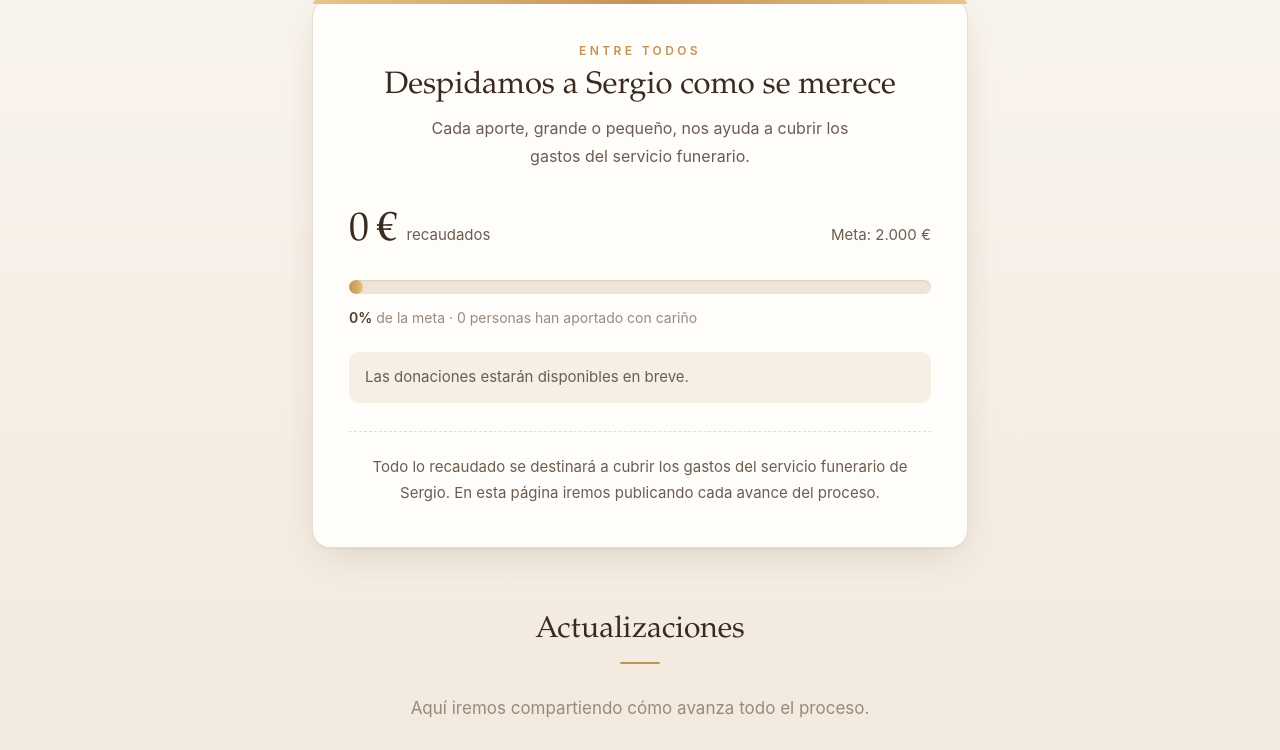
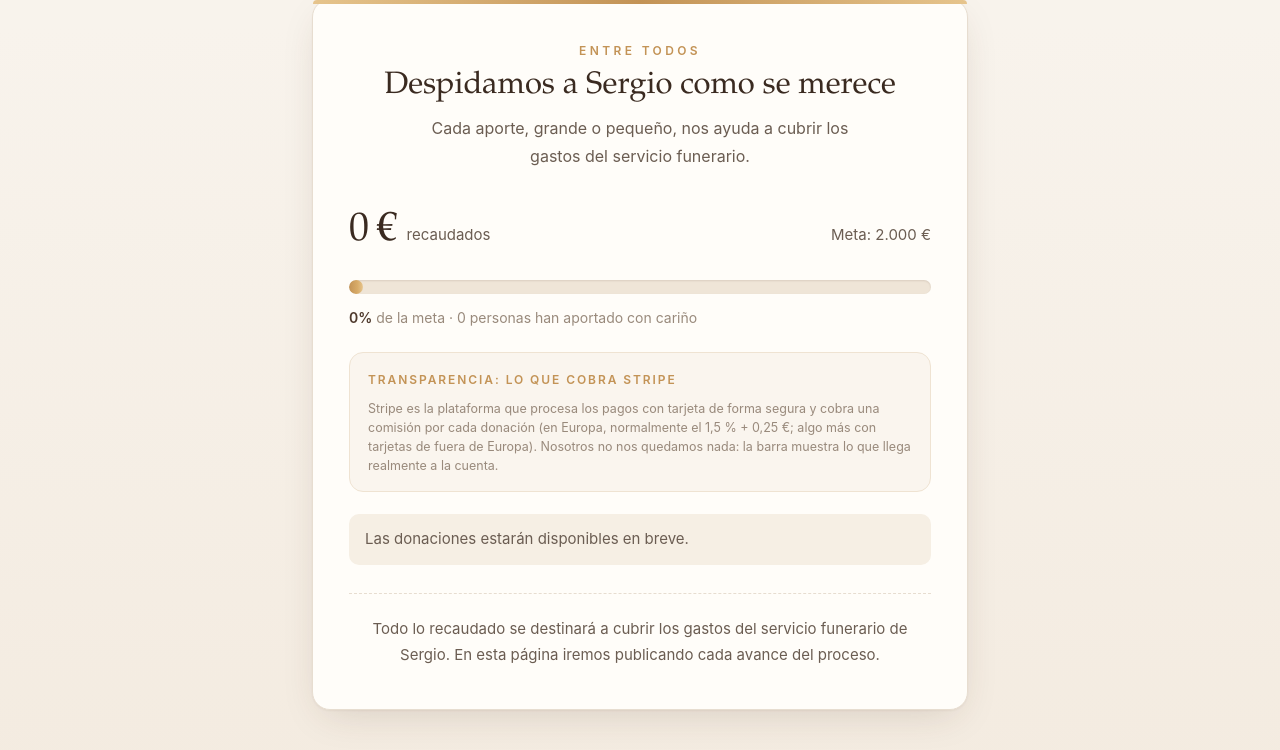
Before and after one commit to ebravounda/serg, a PHP site: page / in a window 1280 px wide. Shown: the part 873-1623 px from the top of the page. Run offline with PHP 8.4, Linux system fonts and the light colour scheme.

Commit message:
El donante elige si se muestra su nombre y la web muestra la comisión de Stripe
- Pregunta obligatoria «¿Quieres que tu nombre aparezca en la web?» con dos
  opciones y ninguna marcada de antemano (consentimiento explícito), con
  vista previa de cómo aparecerá; validada también en el servidor.
- Bloque público de transparencia: donado, comisión de Stripe (en euros y
  porcentaje real) y lo que llega a la cuenta, actualizado en vivo.
- Avisos del navegador en español.

Co-Authored-By: Claude Opus 5.5 <noreply@anthropic.com>
Claude-Session: https://claude.ai/code/session_01Hn8VSiD7KzPFHE9hdtjXn4

```diff
--- a/assets/css/memorial.css
+++ b/assets/css/memorial.css
@@ -156,6 +156,19 @@ svg { display: inline-block; }
   100% { transform: none; }
 }
 
+/* Transparencia: comisión de Stripe */
+.fees { margin: 22px 0 0; padding: 16px 18px; border-radius: 14px; background: #faf5ee; border: 1px solid #efe3d2; text-align: left; }
+.fees-title { margin: 0 0 10px; font-size: 12px; letter-spacing: .16em; text-transform: uppercase; color: var(--gold); font-weight: 600; }
+.fees-grid { display: grid; grid-template-columns: 1fr 1fr 1fr; gap: 8px; }
+.fees-grid.is-empty { display: none; }
+.fees-grid > div { position: relative; background: #fff; border: 1px solid var(--line); border-radius: 10px; padding: 10px 12px; }
+.fees-grid span { display: block; font-size: 12px; color: var(--muted); line-height: 1.3; }
+.fees-grid strong { display: block; font-family: var(--serif); font-weight: 400; font-size: 21px; color: var(--accent-2); margin-top: 2px; }
+.fees-grid strong span { display: inline; font-size: inherit; color: inherit; }
+.fees-grid em { display: block; font-style: normal; font-size: 12px; color: var(--rose); font-weight: 600; }
+.fees-grid .eq { background: #f3eadc; border-color: #e6d6bd; }
+.fees-note { margin: 10px 0 0; font-size: 12.5px; line-height: 1.5; color: var(--muted); }
+
 /* Nombre del donante */
 .donor { margin-top: 18px; }
 .donor > label { display: block; font-size: 14px; color: var(--soft); margin-bottom: 6px; }
--- a/assets/js/memorial.js
+++ b/assets/js/memorial.js
@@ -25,9 +25,21 @@
         donor.setCustomValidity(/\S+\s+\S/.test(donor.value.trim()) ? '' : 'Escribe tu nombre y apellido (ej. Juan Pérez)');
       };
       donor.addEventListener('input', check);
+      // vista previa de cómo aparecerá el nombre
+      var preview = form.querySelector('[data-preview]');
+      var fmt = function (v) {
+        return v.trim().replace(/\s+/g, ' ').toLowerCase().replace(/(^|[\s-])(\S)/g, function (m, a, b) { return a + b.toUpperCase(); })
+          .replace(/ (De|Del|La|Las|Los|Y) /g, function (m) { return m.toLowerCase(); });
+      };
+      donor.addEventListener('input', function () { if (preview) preview.textContent = fmt(donor.value) || 'tu nombre'; });
       donor.addEventListener('invalid', check);
       check();
     }
+    var radios = form.querySelectorAll('input[name="show_name"]');
+    radios.forEach(function (r) {
+      r.addEventListener('invalid', function () { r.setCustomValidity('Elige si quieres que tu nombre aparezca en la web'); });
+      r.addEventListener('change', function () { radios.forEach(function (x) { x.setCustomValidity(''); }); });
+    });
     form.addEventListener('submit', function () {
       btn.disabled = true;
       btnLabel.textContent = 'Abriendo el pago seguro…';
@@ -97,6 +109,13 @@
         set('[data-percent]', p.percent + '%');
         set('[data-count]', p.count);
         set('[data-count-label]', p.count === 1 ? 'persona ha aportado' : 'personas han aportado');
+        if (p.donated_text) {
+          set('[data-donated]', p.donated_text);
+          set('[data-fees-total]', p.fees_text);
+          set('[data-fee-pct]', p.fee_pct_text);
+          set('[data-net]', p.net_text);
+          if (p.count > 0) { var g = document.querySelector('[data-fees-grid]'); if (g) g.classList.remove('is-empty'); }
+        }
         var last = document.querySelector('[data-last]');
         if (last && p.last_name) {
           var nameEl = last.querySelector('[data-last-name]');
--- a/donar.php
+++ b/donar.php
@@ -42,7 +42,11 @@ $donorName = normalize_person_name((string) ($_POST['donor_name'] ?? ''));
 if (mb_strlen($donorName) < 3 || count(explode(' ', $donorName)) < 2) {
     back('Escribe tu nombre y apellido.');
 }
-$anonymous = !empty($_POST['anonymous']) ? '1' : '0';
+$showName = (string) ($_POST['show_name'] ?? '');
+if (!in_array($showName, ['1', '0'], true)) {
+    back('Indica si quieres que tu nombre aparezca en la web.');
+}
+$anonymous = $showName === '1' ? '0' : '1';
 
 $campaign = (string) cfg('campaign_id');
 $label = 'Donación en memoria de ' . $s['name'];
--- a/estado.php
+++ b/estado.php
@@ -1,10 +1,16 @@
 <?php
 require __DIR__ . '/lib/bootstrap.php';
+require __DIR__ . '/lib/stats.php';
 header('Content-Type: application/json; charset=utf-8');
 header('Cache-Control: no-store');
 $p = progress();
 $last = last_donation();
+$st = compute_stats();
 echo json_encode($p + [
+    'donated_text' => money($st['donated']),
+    'fees_text' => money($st['fees']),
+    'fee_pct_text' => pct($st['fee_pct']) . ' de lo donado',
+    'net_text' => money($st['net']),
     'last_name' => $last['name'] ?? null,
     'last_ago' => $last['ago'] ?? null,
     'raised_text' => money($p['raised']),
--- a/index.php
+++ b/index.php
@@ -1,5 +1,6 @@
 <?php
 require __DIR__ . '/lib/bootstrap.php';
+require __DIR__ . '/lib/stats.php';
 
 maybe_auto_sync();
 $s = settings();
@@ -11,6 +12,7 @@ $min = (int) cfg('min_amount');
 $max = (int) cfg('max_amount');
 $presets = [10, 20, 50, 100];
 $last = last_donation();
+$st = compute_stats();
 ?>
 <!DOCTYPE html>
 <html lang="es">
@@ -25,7 +27,7 @@ $last = last_donation();
 <meta name="robots" content="noindex">
 <meta name="theme-color" content="#f8f3ec">
 <noscript><link rel="stylesheet" href="assets/css/nojs.css"></noscript>
-<link rel="stylesheet" href="assets/css/memorial.css?v=5">
+<link rel="stylesheet" href="assets/css/memorial.css?v=7">
 </head>
 <body>
 
@@ -80,6 +82,18 @@ $last = last_donation();
       <span>Última donación: <strong data-last-name><?= e($last['name'] ?? '') ?></strong> <small data-last-ago><?= e($last['ago'] ?? '') ?></small></span>
     </p>
 
+    <div class="fees" data-fees>
+      <p class="fees-title">Transparencia: lo que cobra Stripe</p>
+      <div class="fees-grid<?= $st['count'] ? '' : ' is-empty' ?>" data-fees-grid>
+        <div><span>Donado</span><strong data-donated><?= money($st['donated']) ?></strong></div>
+        <div class="minus"><span>Comisión de Stripe</span><strong>− <span data-fees-total><?= money($st['fees']) ?></span></strong><em data-fee-pct><?= pct($st['fee_pct']) ?> de lo donado</em></div>
+        <div class="eq"><span>Llega a la cuenta</span><strong data-net><?= money($st['net']) ?></strong></div>
+      </div>
+      <p class="fees-note">Stripe es la plataforma que procesa los pagos con tarjeta de forma segura y cobra una comisión por cada donación
+        (en Europa, normalmente el 1,5 % + 0,25 €; algo más con tarjetas de fuera de Europa). Nosotros no nos quedamos nada:
+        <?= settings()['bar_mode'] === 'net' ? 'la barra muestra lo que llega realmente a la cuenta.' : 'todo lo que llega se destina al servicio funerario.' ?></p>
+    </div>
+
     <?php if ($p['raised'] >= $p['goal']): ?>
       <p class="notice notice-goal">Gracias de corazón: entre todos hemos alcanzado la meta.</p>
     <?php endif; ?>
@@ -121,8 +135,27 @@ $last = last_donation();
           <input id="donor_name" name="donor_name" type="text" required minlength="3" maxlength="60"
                  autocomplete="name" autocapitalize="words" placeholder="Ej. Juan Pérez"
                  pattern="\s*[^\s]+\s+[^\s].*" title="Escribe tu nombre y apellido">
-          <label class="anon"><input type="checkbox" name="anonymous" value="1"> Prefiero que mi nombre no aparezca en la web</label>
         </div>
+        <fieldset class="visibility">
+          <legend>¿Quieres que tu nombre aparezca en la web?</legend>
+          <div class="vis-options">
+            <label class="vis">
+              <input type="radio" name="show_name" value="1" required>
+              <span>
+                <strong>Sí, mostrar mi nombre</strong>
+                <small>Aparecerá como «Última donación: <em data-preview>tu nombre</em>»</small>
+              </span>
+            </label>
+            <label class="vis">
+              <input type="radio" name="show_name" value="0" required>
+              <span>
+                <strong>No, donar de forma anónima</strong>
+                <small>Aparecerá como «Última donación: Anónimo»</small>
+              </span>
+            </label>
+          </div>
+          <p class="vis-note">Tu nombre siempre llega a los organizadores para poder darte las gracias.</p>
+        </fieldset>
         <div class="hp" aria-hidden="true"><label>No rellenar <input type="text" name="website" tabindex="-1" autocomplete="off"></label></div>
         <button type="submit" class="btn btn-donate"><svg viewBox="0 0 24 24" aria-hidden="true"><path d="M12 21s-7.5-4.6-9.6-9.1C.9 8.6 3 5 6.5 5c2.1 0 3.6 1.2 4.5 2.6l1 1.5 1-1.5C13.9 6.2 15.4 5 17.5 5 21 5 23.1 8.6 21.6 11.9 19.5 16.4 12 21 12 21z"/></svg><span>Realiza tu donación</span></button>
         <p class="secure"><svg viewBox="0 0 24 24" aria-hidden="true"><path d="M7 10V7a5 5 0 0 1 10 0v3h1a1 1 0 0 1 1 1v9a1 1 0 0 1-1 1H6a1 1 0 0 1-1-1v-9a1 1 0 0 1 1-1h1zm2 0h6V7a3 3 0 0 0-6 0v3z"/></svg> Pago seguro con tarjeta, Apple Pay o Google Pay a través de Stripe. Al pagar puedes dejar un mensaje para la familia.</p>
@@ -178,6 +211,6 @@ $last = last_donation();
 </a>
 <?php endif; ?>
 
-<script src="assets/js/memorial.js?v=4" defer></script>
+<script src="assets/js/memorial.js?v=6" defer></script>
 </body>
 </html>
```
Also changed, not shown: other parts of assets/css/memorial.css (+29 -2 lines).
